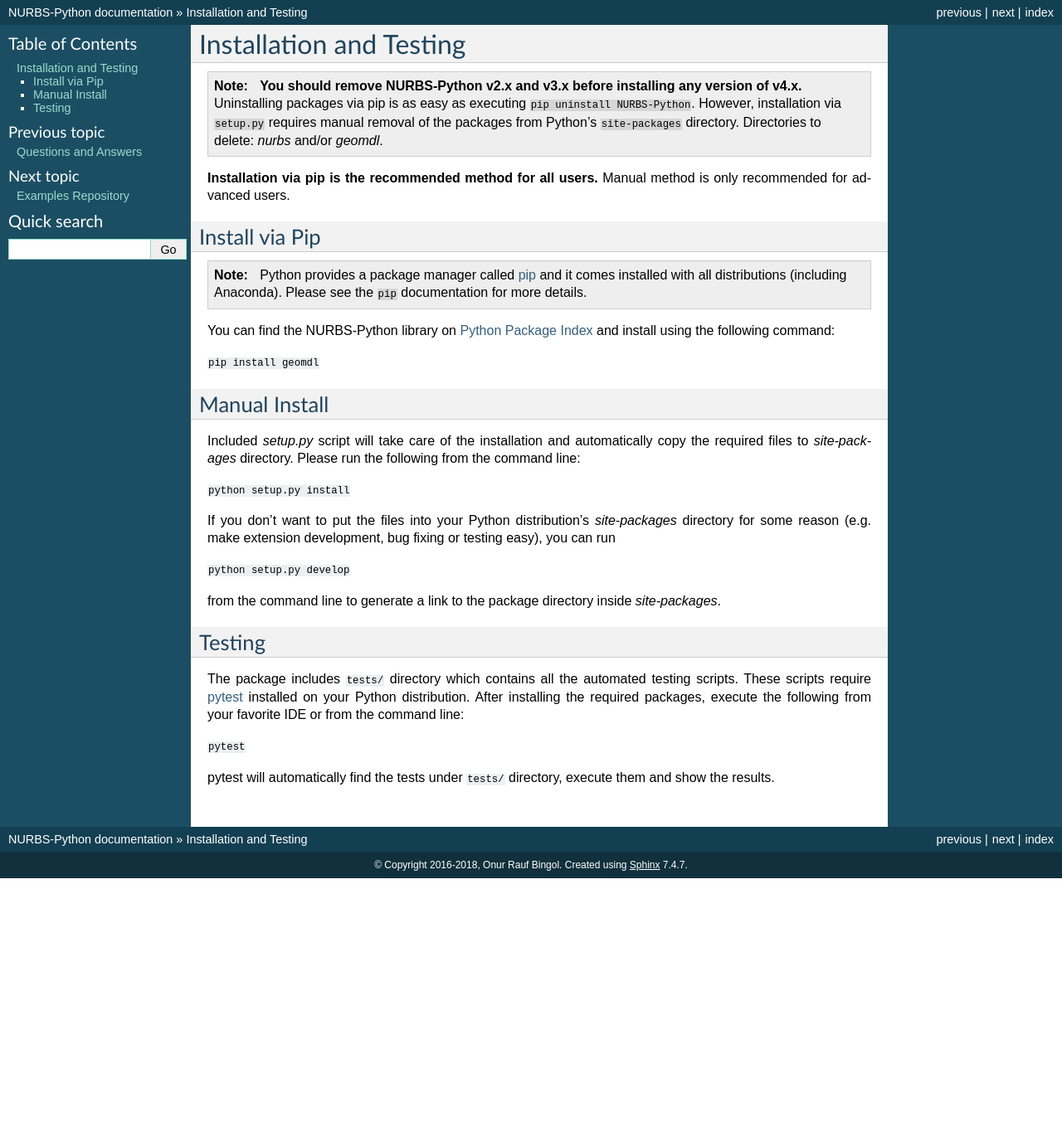
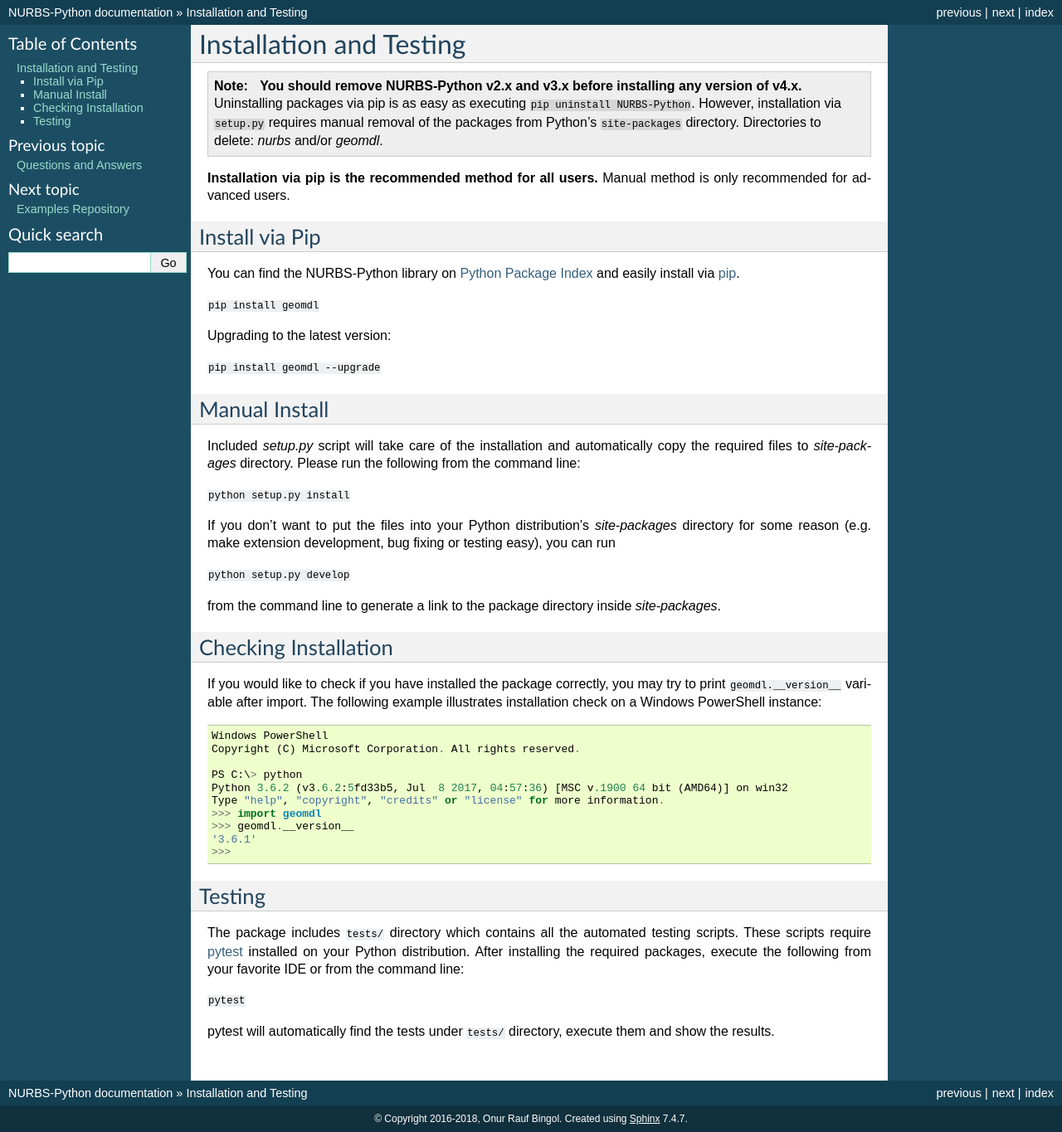
Before and after one commit to orbingol/NURBS-Python, a Sphinx documentation site: the page built from docs/install.rst, in a window 1280 px wide. Shown: the whole page at 83% size. Built offline with Sphinx 7.4.7, drawn with Linux system fonts in a browser that asks for light colours; formulas are drawn with MathJax 3; before the commit the page ends 1059 px from its top, so only the background shows below that.

Commit message:
Add install check to docs

```diff
--- a/docs/install.rst
+++ b/docs/install.rst
@@ -13,15 +13,14 @@
 Install via Pip
 ===============
 
-.. note::
-
-    Python provides a package manager called `pip <https://pypi.org/project/pip>`_ and it comes installed with all
-    distributions (including Anaconda). Please see the ``pip`` documentation for more details.
-
-You can find the NURBS-Python library on `Python Package Index <https://pypi.org/project/geomdl>`_ and install
-using the following command:
+You can find the NURBS-Python library on `Python Package Index <https://pypi.org/project/geomdl>`_ and easily install
+via `pip <https://pip.pypa.io/en/stable/>`_.
 
 ``pip install geomdl``
+
+Upgrading to the latest version:
+
+``pip install geomdl --upgrade``
 
 Manual Install
 ==============
@@ -38,6 +37,22 @@
 
 from the command line to generate a link to the package directory inside *site-packages*.
 
+Checking Installation
+=====================
+
+If you would like to check if you have installed the package correctly, you may try to print ``geomdl.__version__``
+variable after import. The following example illustrates installation check on a Windows PowerShell instance::
+
+    Windows PowerShell
+    Copyright (C) Microsoft Corporation. All rights reserved.
+
+    PS C:\> python
+    Python 3.6.2 (v3.6.2:5fd33b5, Jul  8 2017, 04:57:36) [MSC v.1900 64 bit (AMD64)] on win32
+    Type "help", "copyright", "credits" or "license" for more information.
+    >>> import geomdl
+    >>> geomdl.__version__
+    '3.6.1'
+    >>>
 
 Testing
 =======
```
